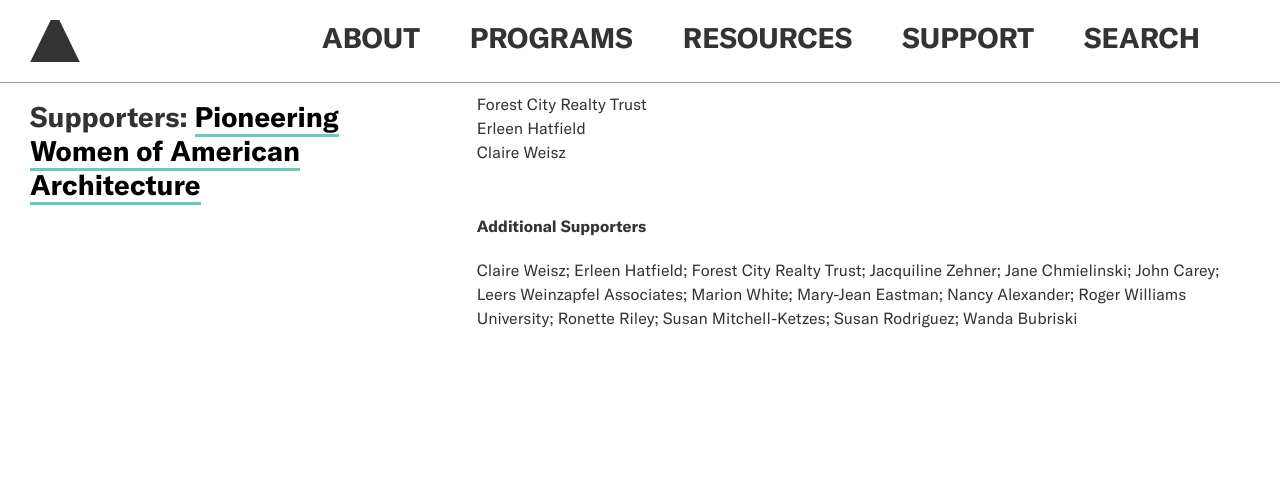
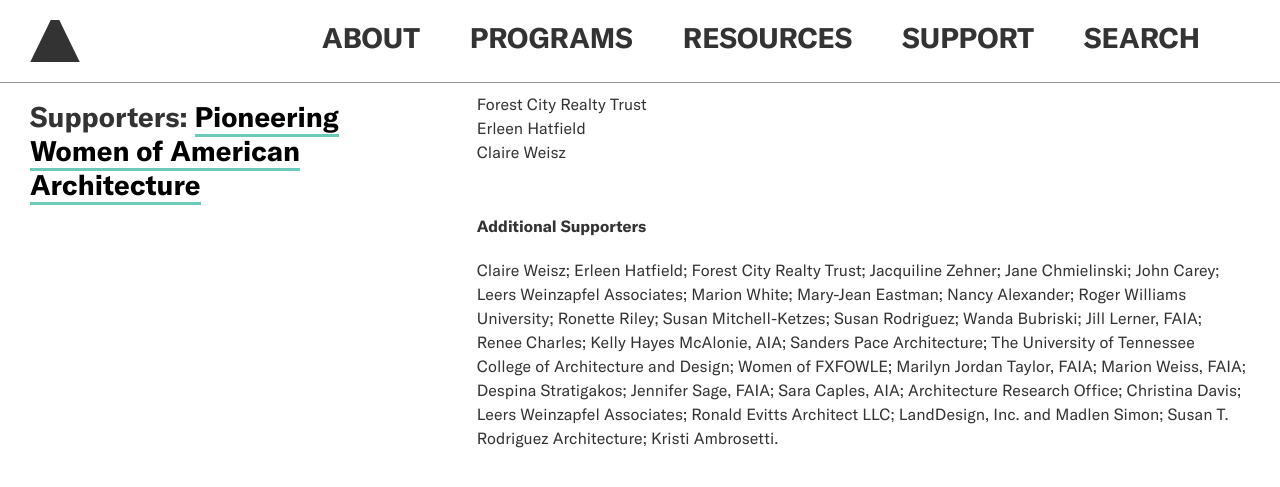
Before and after one commit to jengalas/bwaf-bbw, a Jekyll site: the page built from about/sponsors.md, in a window 1280 px wide and 900 px high, scrolled down 2231 px, cut to the strip 0-487 px from the top of the window. Built offline with Jekyll 4.4.1, drawn with Linux system fonts in a browser that asks for light colours; some web fonts are replaced.

Commit message:
Update from Forestry.io Aislinn McNamara updated about/sponsors.md

```diff
--- a/about/sponsors.md
+++ b/about/sponsors.md
@@ -74,7 +74,13 @@
   additional-supporters: Claire Weisz; Erleen Hatfield; Forest City Realty Trust;
     Jacquiline Zehner; Jane Chmielinski; John Carey; Leers Weinzapfel Associates;
     Marion White; Mary-Jean Eastman; Nancy Alexander; Roger Williams University; Ronette
-    Riley; Susan Mitchell-Ketzes; Susan Rodriguez; Wanda Bubriski
+    Riley; Susan Mitchell-Ketzes; Susan Rodriguez; Wanda Bubriski; Jill Lerner, FAIA;
+    Renee Charles; Kelly Hayes McAlonie, AIA; Sanders Pace Architecture; The University
+    of Tennessee College of Architecture and Design; Women of FXFOWLE; Marilyn Jordan
+    Taylor, FAIA; Marion Weiss, FAIA; Despina Stratigakos; Jennifer Sage, FAIA; Sara
+    Caples, AIA; Architecture Research Office; Christina Davis; Leers Weinzapfel Associates;
+    Ronald Evitts Architect LLC; LandDesign, Inc. and Madlen Simon; Susan T. Rodriguez
+    Architecture; Kristi Ambrosetti.
 previous-years-header: Continued General Support is Generously Provided By
 previous-years:
 - name: Brookfield Properties
```
